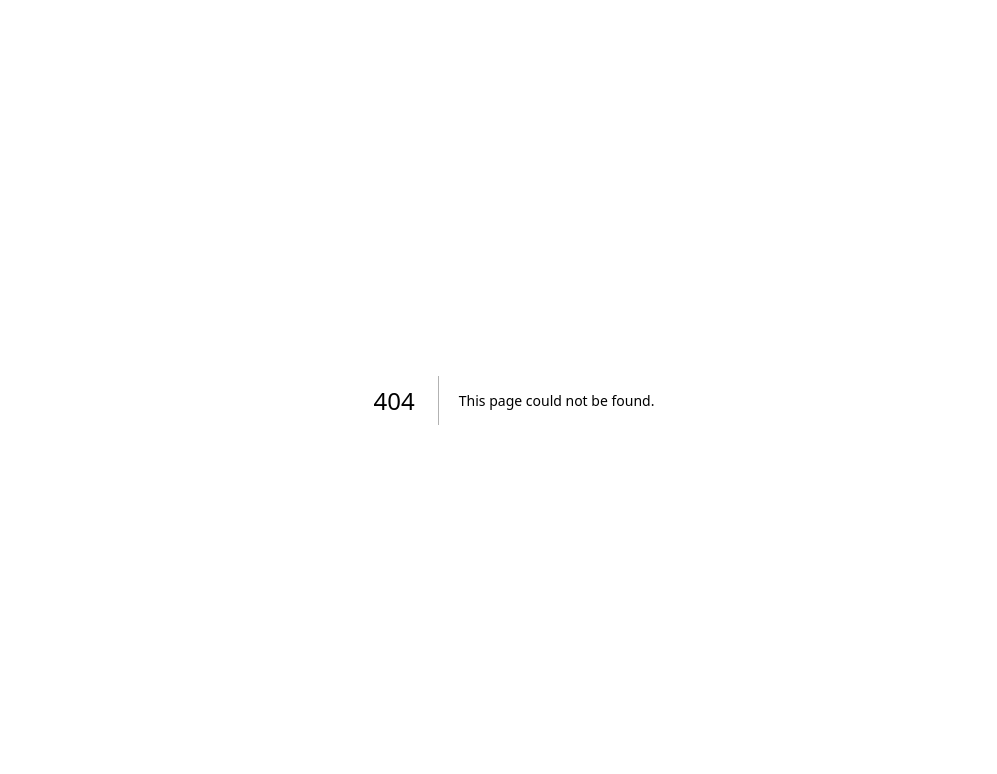
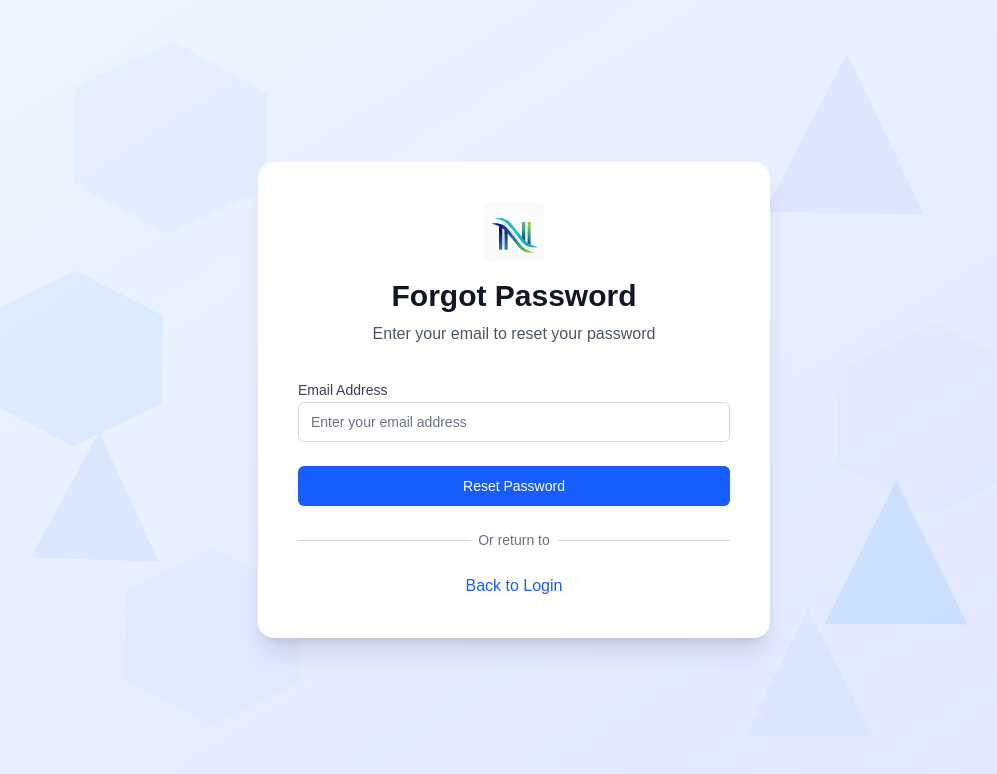
Before and after one commit to amaruki/nuvia, a Next.js app: page /auth/forgot-password in a window 1280 px wide. Before the commit this address had no page. Shown: the top 774 px of the page, without its empty margins (126-1123 px from the left). Built offline with nearby package versions, Linux system fonts and the light colour scheme.

Commit message:
feat (auth): add forgot password page

```diff
--- /dev/null
+++ b/src/app/auth/forgot-password/layout.tsx
@@ -0,0 +1,63 @@
+"use client";
+
+import { animate } from "animejs";
+import { useState, useEffect, useRef } from "react";
+
+export default function ForgotPasswordLayout({ children }: { children: React.ReactNode }) {
+
+    const backgroundRef = useRef<HTMLDivElement>(null);
+
+     useEffect(() => {
+        // Animate background shapes with subtle, random movements
+        if (backgroundRef.current) {
+          const shapes = backgroundRef.current.querySelectorAll(".shape");
+
+          shapes.forEach((shape, index) => {
+            animate(shape, {
+              translateX: () => Math.random() * 30 - 15,
+              translateY: () => Math.random() * 30 - 15,
+              rotate: () => Math.random() * 8 - 4,
+              duration: () => 8000 + Math.random() * 4000, // 8-12 seconds per animation
+              delay: index * 500, // Stagger the start of each shape
+              direction: "alternate",
+              loop: true,
+              easing: "easeInOutQuad",
+            });
+          });
+        }
+    }, []
+    )
+
+  return (
+    <div className="min-h-screen flex items-center justify-center bg-gradient-to-br from-blue-50 to-indigo-100 p-4 sm:p-6 md:p-8 relative overflow-hidden">
+        <div ref={backgroundRef} className="absolute inset-0 overflow-hidden pointer-events-none">
+        {/* Top shapes */}
+        <div className="shape absolute top-[5%] left-[15%] w-32 h-32 sm:w-40 sm:h-40 md:w-48 md:h-48 bg-blue-200 opacity-20 clip-hexagon"></div>
+        <div className="shape absolute top-[8%] right-[18%] w-24 h-24 sm:w-32 sm:h-32 md:w-40 md:h-40 bg-indigo-300 opacity-15 clip-triangle"></div>
+
+        {/* Left side shapes */}
+        <div className="shape absolute top-[35%] left-[8%] w-28 h-28 sm:w-36 sm:h-36 md:w-44 md:h-44 bg-blue-300 opacity-15 clip-hexagon"></div>
+        <div className="shape absolute top-[55%] left-[12%] w-20 h-20 sm:w-24 sm:h-24 md:w-32 md:h-32 bg-blue-400 opacity-10 clip-triangle"></div>
+
+        {/* Right side shapes */}
+        <div className="shape absolute top-[40%] right-[10%] w-32 h-32 sm:w-40 sm:h-40 md:w-48 md:h-48 bg-indigo-200 opacity-10 clip-hexagon"></div>
+        <div className="shape absolute top-[60%] right-[15%] w-24 h-24 sm:w-28 sm:h-28 md:w-36 md:h-36 bg-blue-400 opacity-15 clip-triangle"></div>
+
+        {/* Bottom shapes */}
+        <div className="shape absolute bottom-[10%] left-[20%] w-28 h-28 sm:w-36 sm:h-36 md:w-44 md:h-44 bg-indigo-200 opacity-15 clip-hexagon"></div>
+        <div className="shape absolute bottom-[8%] right-[22%] w-20 h-20 sm:w-24 sm:h-24 md:w-32 md:h-32 bg-blue-300 opacity-10 clip-triangle"></div>
+      </div>
+
+        {children}
+
+         <style>{`
+        .clip-hexagon {
+          clip-path: polygon(50% 0%, 100% 25%, 100% 75%, 50% 100%, 0% 75%, 0% 25%);
+        }
+        .clip-triangle {
+          clip-path: polygon(50% 0%, 0% 100%, 100% 100%);
+        }
+      `}</style>
+    </div>
+  )
+}
--- /dev/null
+++ b/src/app/auth/forgot-password/page.tsx
@@ -0,0 +1,162 @@
+"use client";
+
+import { useState, useEffect } from "react";
+import { useForm } from "react-hook-form";
+import { zodResolver } from "@hookform/resolvers/zod";
+import { z } from "zod";
+import { animate } from "animejs";
+import { Button } from "@/components/ui/button";
+import { Input } from "@/components/ui/input";
+import { Label } from "@/components/ui/label";
+import Link from "next/link";
+import Image from "next/image";
+
+const forgotPasswordSchema = z.object({
+  email: z.string().email("Please enter a valid email address"),
+});
+
+type ForgotPasswordFormData = z.infer<typeof forgotPasswordSchema>;
+
+export default function ForgotPasswordPage() {
+  const [isLoading, setIsLoading] = useState(false);
+  const [isSubmitted, setIsSubmitted] = useState(false);
+
+  const {
+    register,
+    handleSubmit,
+    formState: { errors },
+  } = useForm<ForgotPasswordFormData>({
+    resolver: zodResolver(forgotPasswordSchema),
+  });
+
+  const onSubmit = async (data: ForgotPasswordFormData) => {
+    setIsLoading(true);
+    try {
+      // Here you would implement your actual forgot password logic
+      console.log("Forgot password data:", data);
+      // Simulate API call
+      await new Promise((resolve) => setTimeout(resolve, 1000));
+      setIsSubmitted(true);
+    } catch (error) {
+      console.error("Forgot password error:", error);
+    } finally {
+      setIsLoading(false);
+    }
+  };
+
+  useEffect(() => {
+    // Animate forgot password card entrance
+    animate(".forgot-password-card", {
+      translateY: [50, 0],
+      opacity: [0, 1],
+      duration: 1000,
+      easing: "easeOutExpo",
+    });
+  }, []);
+
+  return (
+    <>
+      {/* Forgot password card - responsive width and padding */}
+      <div className="forgot-password-card relative z-10 w-full max-w-md sm:max-w-lg bg-white rounded-2xl shadow-xl overflow-hidden opacity-0">
+        <div className="p-6 sm:p-8 md:p-10">
+          {/* Logo and title */}
+          <div className="text-center mb-8">
+            <div className="flex justify-center mb-4">
+              <Image
+                src="/logo.png"
+                alt="Nuvia Logo"
+                width={60}
+                height={60}
+                className="rounded-md"
+              />
+            </div>
+            <h1 className="text-3xl font-bold text-gray-900">Forgot Password</h1>
+            <p className="text-gray-600 mt-2">
+              {isSubmitted
+                ? "Check your email for reset instructions"
+                : "Enter your email to reset your password"
+              }
+            </p>
+          </div>
+
+          {!isSubmitted ? (
+            <>
+              {/* Forgot password form */}
+              <form onSubmit={handleSubmit(onSubmit)} className="space-y-6">
+                <div className="space-y-2">
+                  <Label htmlFor="email" className="text-gray-700">
+                    Email Address
+                  </Label>
+                  <Input
+                    id="email"
+                    type="email"
+                    placeholder="Enter your email address"
+                    className="w-full"
+                    {...register("email")}
+                  />
+                  {errors.email && (
+                    <p className="text-red-500 text-sm mt-1">
+                      {errors.email.message}
+                    </p>
+                  )}
+                </div>
+
+                <Button
+                  type="submit"
+                  className="w-full bg-blue-600 hover:bg-blue-700"
+                  disabled={isLoading}
+                >
+                  {isLoading ? "Sending Email..." : "Reset Password"}
+                </Button>
+              </form>
+
+              {/* Divider */}
+              <div className="relative my-6">
+                <div className="absolute inset-0 flex items-center">
+                  <div className="w-full border-t border-gray-300"></div>
+                </div>
+                <div className="relative flex justify-center text-sm">
+                  <span className="px-2 bg-white text-gray-500">Or return to</span>
+                </div>
+              </div>
+            </>
+          ) : (
+            <>
+              {/* Success message */}
+              <div className="bg-green-50 border border-green-200 rounded-lg p-4 mb-6">
+                <div className="flex items-center">
+                  <svg className="w-5 h-5 text-green-500 mr-2" fill="currentColor" viewBox="0 0 20 20">
+                    <path fillRule="evenodd" d="M10 18a8 8 0 100-16 8 8 0 000 16zm3.707-9.293a1 1 0 00-1.414-1.414L9 10.586 7.707 9.293a1 1 0 00-1.414 1.414l2 2a1 1 0 001.414 0l4-4z" clipRule="evenodd" />
+                  </svg>
+                  <p className="text-green-700">
+                    We've sent password reset instructions to your email address.
+                  </p>
+                </div>
+              </div>
+
+              {/* Divider */}
+              <div className="relative my-6">
+                <div className="absolute inset-0 flex items-center">
+                  <div className="w-full border-t border-gray-300"></div>
+                </div>
+                <div className="relative flex justify-center text-sm">
+                  <span className="px-2 bg-white text-gray-500">Need more help?</span>
+                </div>
+              </div>
+            </>
+          )}
+
+          {/* Back to login link */}
+          <div className="text-center">
+            <Link
+              href="/auth/login"
+              className="text-blue-600 hover:text-blue-800 font-medium"
+            >
+              Back to Login
+            </Link>
+          </div>
+        </div>
+      </div>
+    </>
+  );
+}
```
